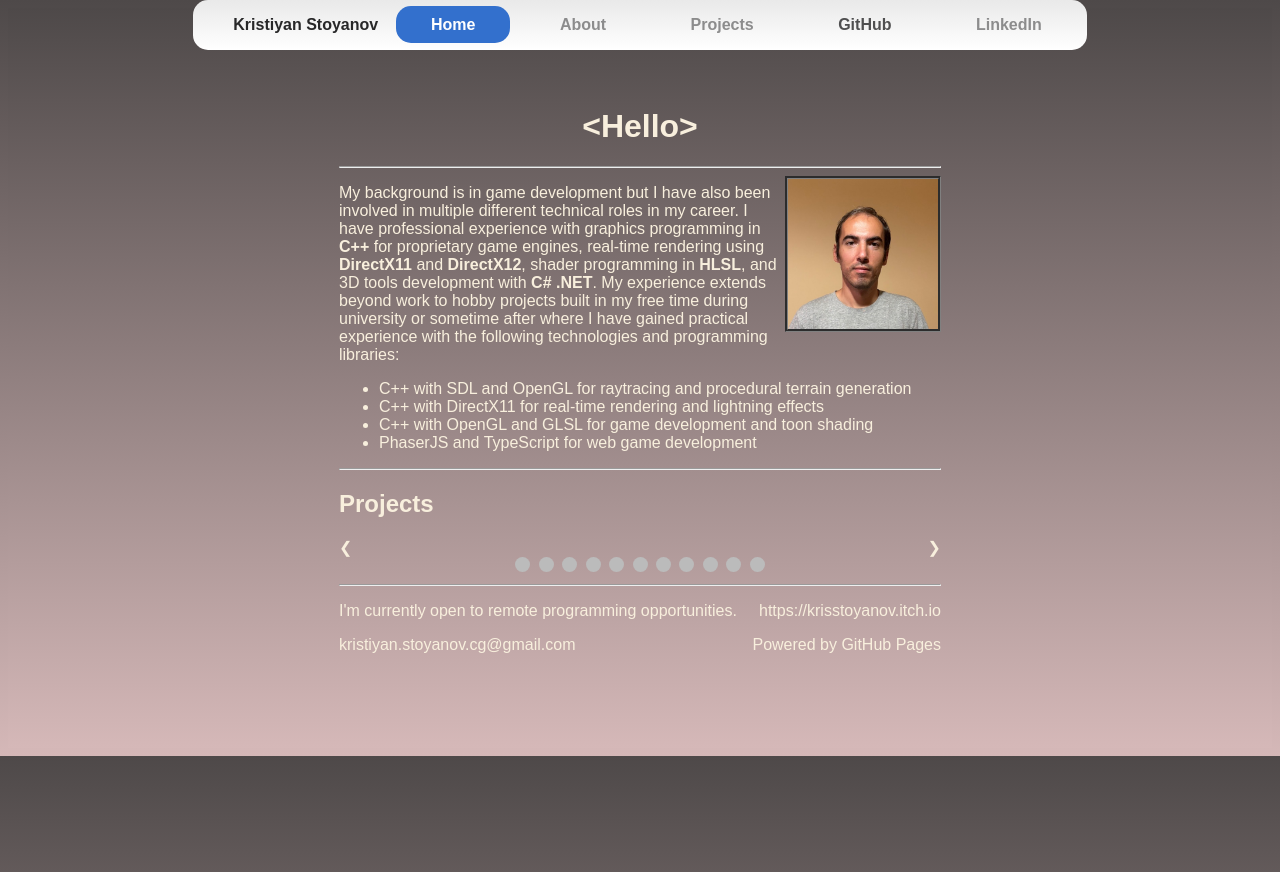
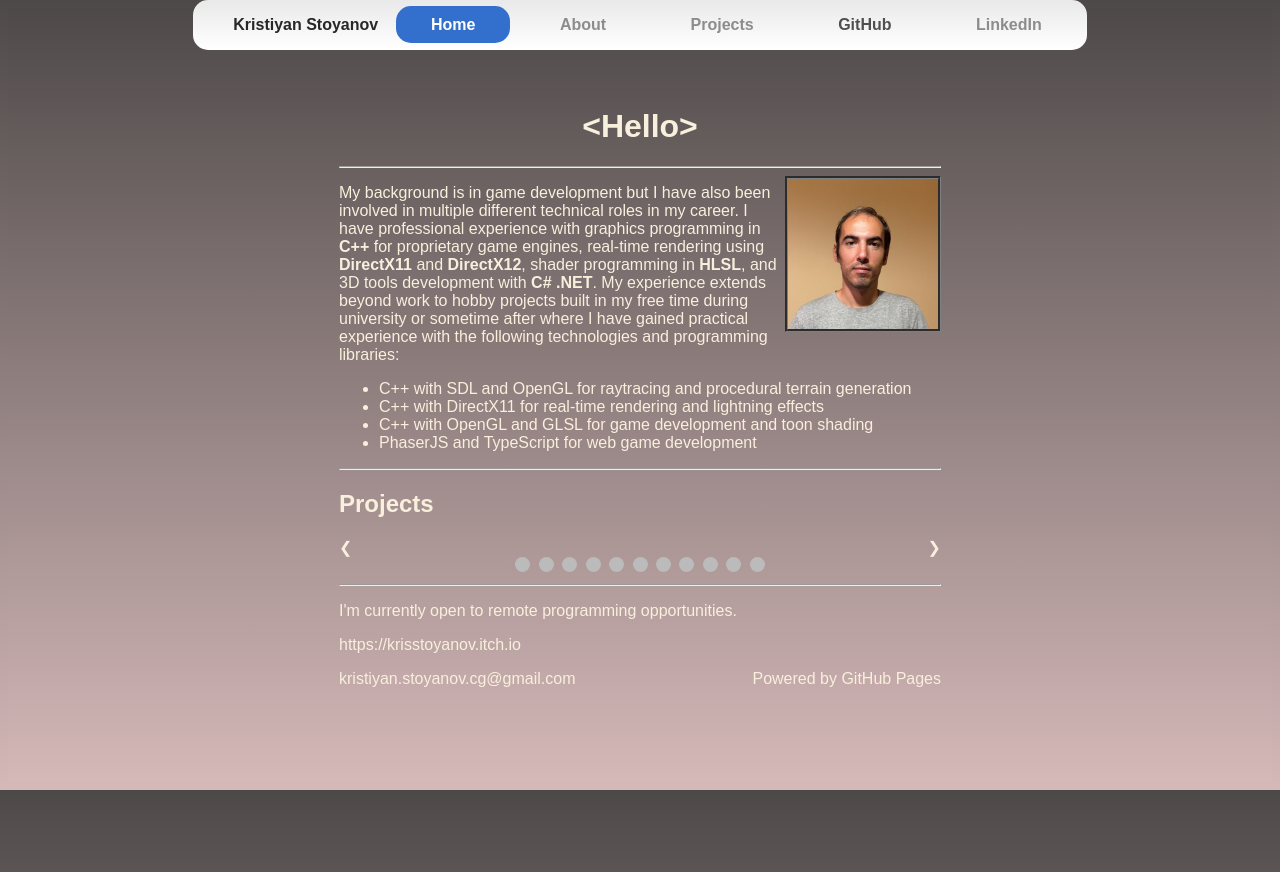
Before and after one commit to KrisKStoyanov/KrisKStoyanov.github.io, a Jekyll site: the page built from index.html, in a window 1280 px wide. Shown: the top 872 px of the page. Built offline with Jekyll 4.4.1, drawn with Linux system fonts in a browser that asks for light colours.

Commit message:
Update index.html

```diff
--- a/index.html
+++ b/index.html
@@ -114,8 +114,9 @@ title: Kristiyan Stoyanov - Portfolio
     <a style="display: inline">
         I'm currently open to remote programming opportunities.
     </a>
-
-    <a href="https://krisstoyanov.itch.io" class="custom-hover-link-right-text">
+</p>
+<p>
+    <a href="https://krisstoyanov.itch.io" class="custom-hover-link-text">
         https://krisstoyanov.itch.io
     </a>
 </p>
```
